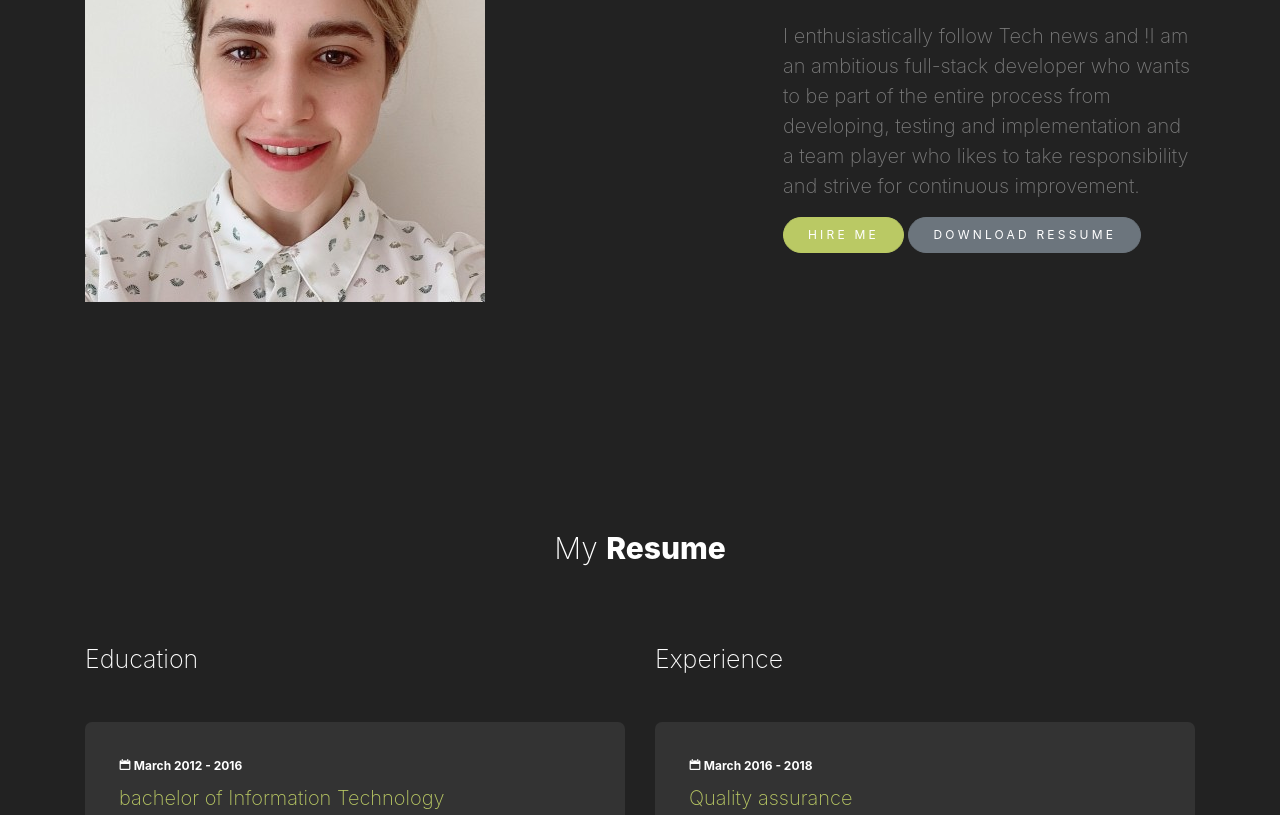
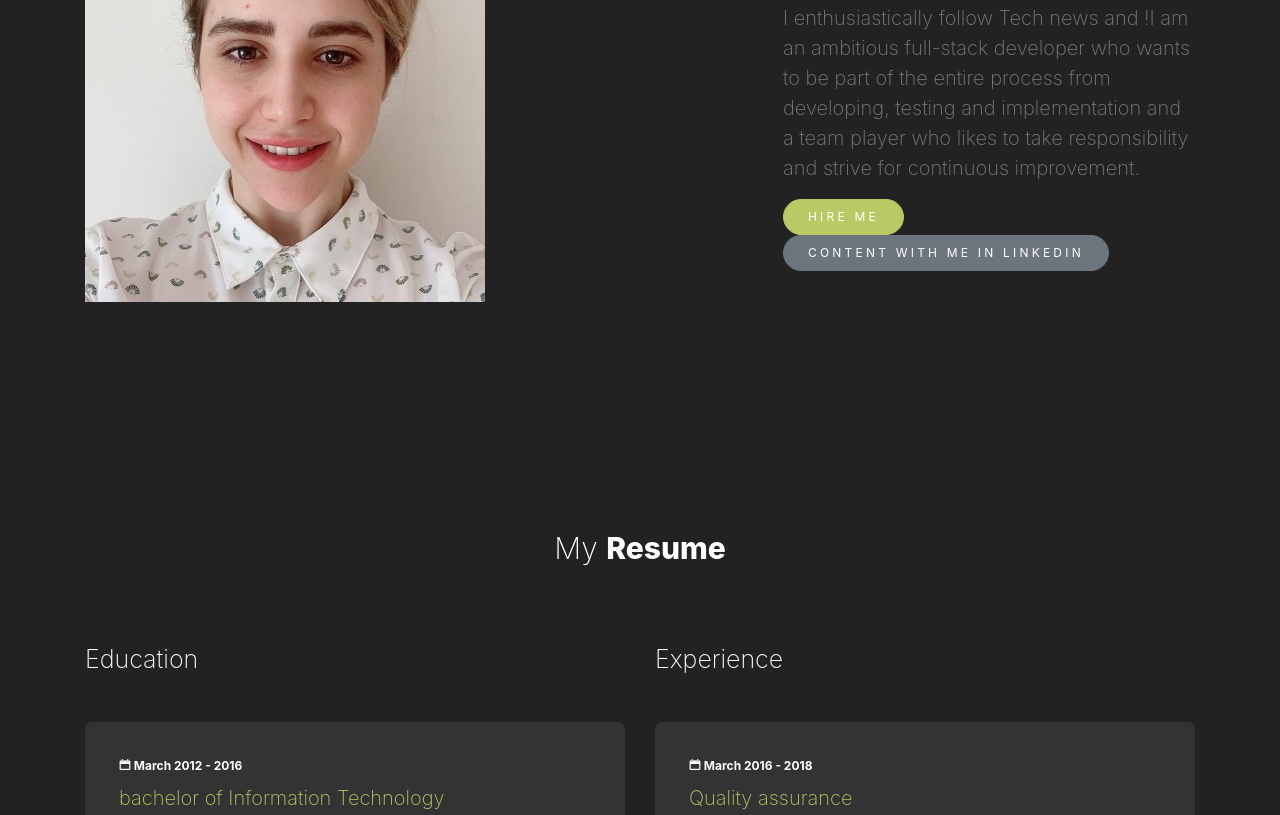
Before and after one commit to Zahra-Abdoli/Zahra-Abdoli.github.io, a plain HTML site: page index.html in a window 1280 px wide. Shown: the part 2339-3154 px from the top of the page. Drawn offline with nearby package versions, Linux system fonts and the light colour scheme; files whose address does not match are found by name.

Commit message:
some link

```diff
--- a/index.html
+++ b/index.html
@@ -460,7 +460,7 @@
 
                     <p>
                         <a href="#section-contact " class="btn btn-primary px-4 py-2 btn-sm smoothscroll ">Hire Me</a>
-                        <a href="https://www.linkedin.com/in/zahra-abdoli/detail/overlay-view/urn:li:fsd_profileTreasuryMedia:(ACoAABfkurIBvsS7BxilCSSupDuRZv8SmRttqPA,1599816037928)/ " class="btn btn-secondary px-4 py-2 btn-sm ">Download Ressume</a>
+                        <a href="https://www.linkedin.com/in/zahra-abdoli" class="btn btn-secondary px-4 py-2 btn-sm ">content with me in Linkedin</a>
                     </p>
                 </div>
             </div>
```
